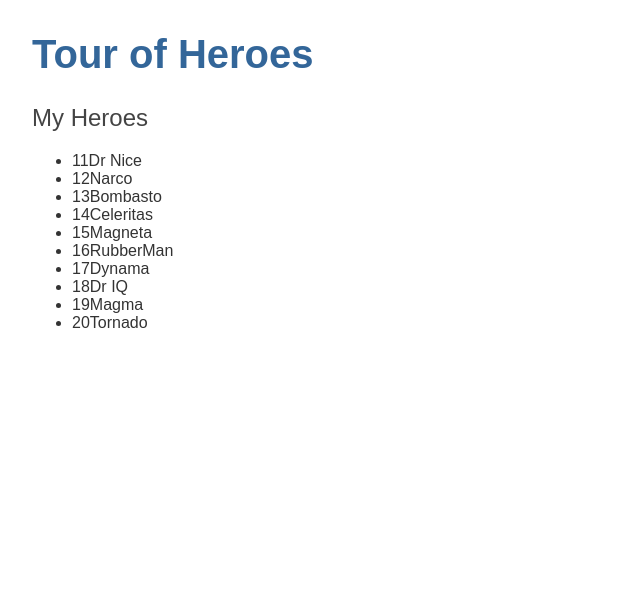
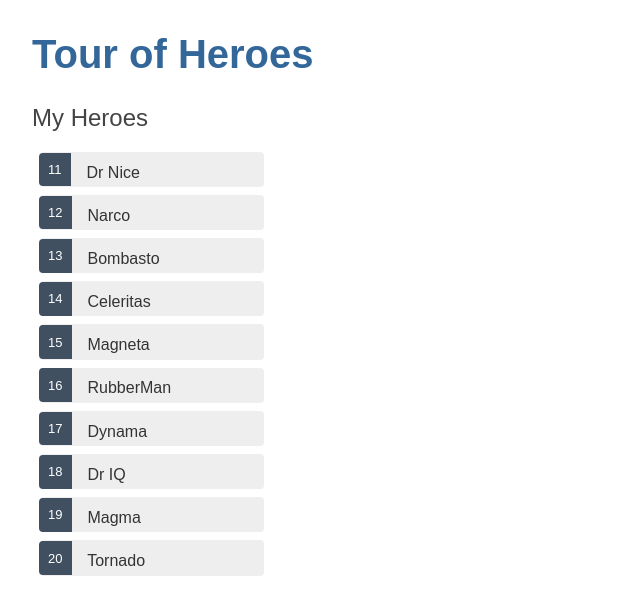
Before and after one commit to rahul-relekar/tour-of-heroes, an Angular app: page / in a window 1280 px wide. Shown: the top 614 px of the page, without its empty margins (0-640 px from the left). Built offline with nearby package versions, Linux system fonts and the light colour scheme.

Commit message:
Complete display of selection list

```diff
--- a/src/app/heroes/heroes.component.css
+++ b/src/app/heroes/heroes.component.css
@@ -0,0 +1,44 @@
+/* HeroesComponent's private CSS styles */
+.heroes {
+    margin: 0 0 2em 0;
+    list-style-type: none;
+    padding: 0;
+    width: 15em;
+  }
+  .heroes li {
+    cursor: pointer;
+    position: relative;
+    left: 0;
+    background-color: #EEE;
+    margin: .5em;
+    padding: .3em 0;
+    height: 1.6em;
+    border-radius: 4px;
+  }
+  .heroes li:hover {
+    color: #607D8B;
+    background-color: #DDD;
+    left: .1em;
+  }
+  .heroes li.selected {
+    background-color: #CFD8DC;
+    color: white;
+  }
+  .heroes li.selected:hover {
+    background-color: #BBD8DC;
+    color: white;
+  }
+  .heroes .badge {
+    display: inline-block;
+    font-size: small;
+    color: white;
+    padding: 0.8em 0.7em 0 0.7em;
+    background-color:#405061;
+    line-height: 1em;
+    position: relative;
+    left: -1px;
+    top: -4px;
+    height: 1.8em;
+    margin-right: .8em;
+    border-radius: 4px 0 0 4px;
+  }
--- a/src/app/heroes/heroes.component.html
+++ b/src/app/heroes/heroes.component.html
@@ -1,8 +1,20 @@
-<!--Interpolate hero-->
+<h2>My Heroes</h2>
+<ul class="heroes">
+  <li *ngFor="let hero of heroes"
+    [class.selected]="hero === selectedHero"
+    (click)="onSelect(hero)">
+    <span class="badge">{{hero.id}}</span> {{hero.name}}
+  </li>
+</ul>
 
-<h2>My Heroes </h2>
-    <ul class ="heroes">
-        <li *ngFor ="let hero of heroes">
-            <span class="badges">{{hero.id}}</span>{{hero.name}}
-        </li>
-    </ul>
+<div *ngIf="selectedHero">
+
+  <h2>{{selectedHero.name | uppercase}} Details</h2>
+  <div><span>id: </span>{{selectedHero.id}}</div>
+  <div>
+    <label>name:
+      <input [(ngModel)]="selectedHero.name" placeholder="name"/>
+    </label>
+  </div>
+
+</div>
--- a/src/app/heroes/heroes.component.ts
+++ b/src/app/heroes/heroes.component.ts
@@ -7,17 +7,18 @@ import { HEROES } from '../mock-heroes';
   templateUrl: './heroes.component.html',
   styleUrls: ['./heroes.component.css']
 })
+
 export class HeroesComponent implements OnInit {
 
   heroes = HEROES;
-  hero: Hero={
-    id: 1,
-    name: 'Windstorm'
-  };
+  selectedHero: Hero;
+
   constructor() { }
-
 
   ngOnInit() {
   }
 
+  onSelect(hero: Hero): void {
+    this.selectedHero = hero;
+  }
 }
```
